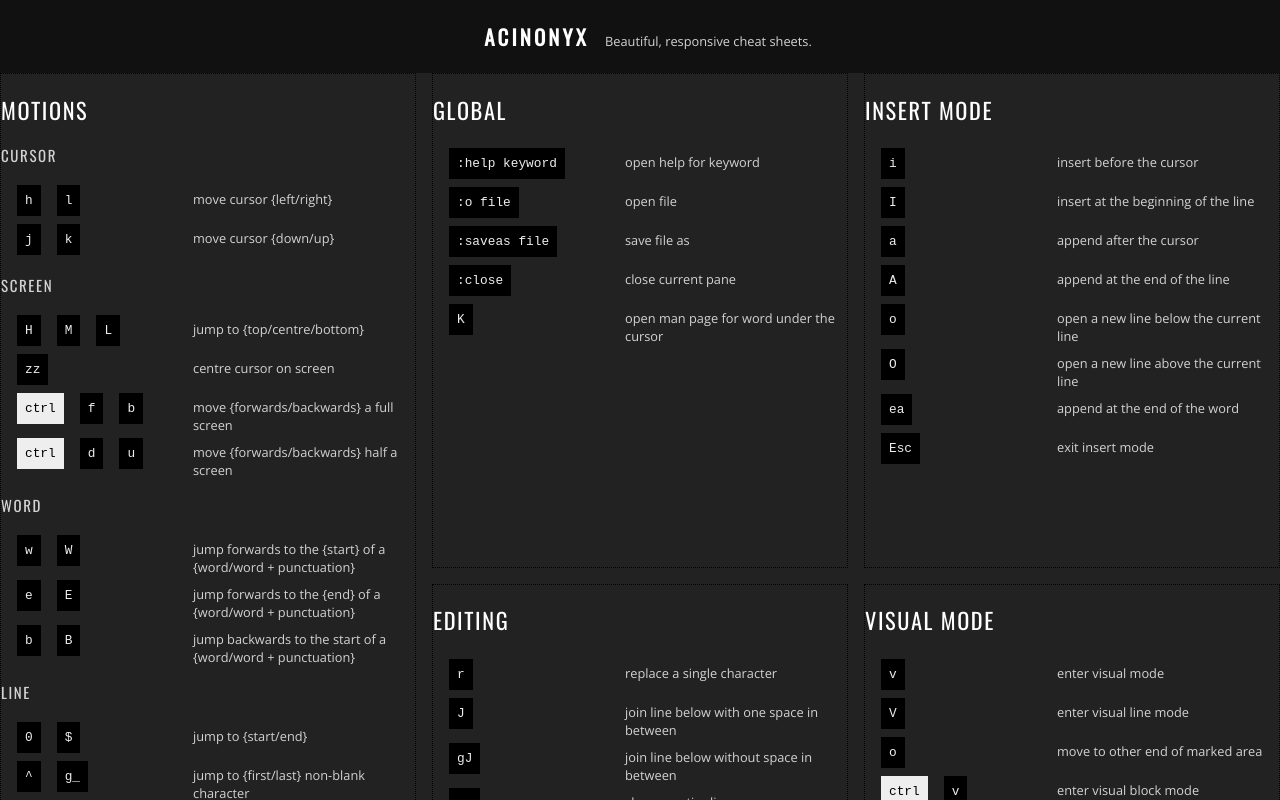
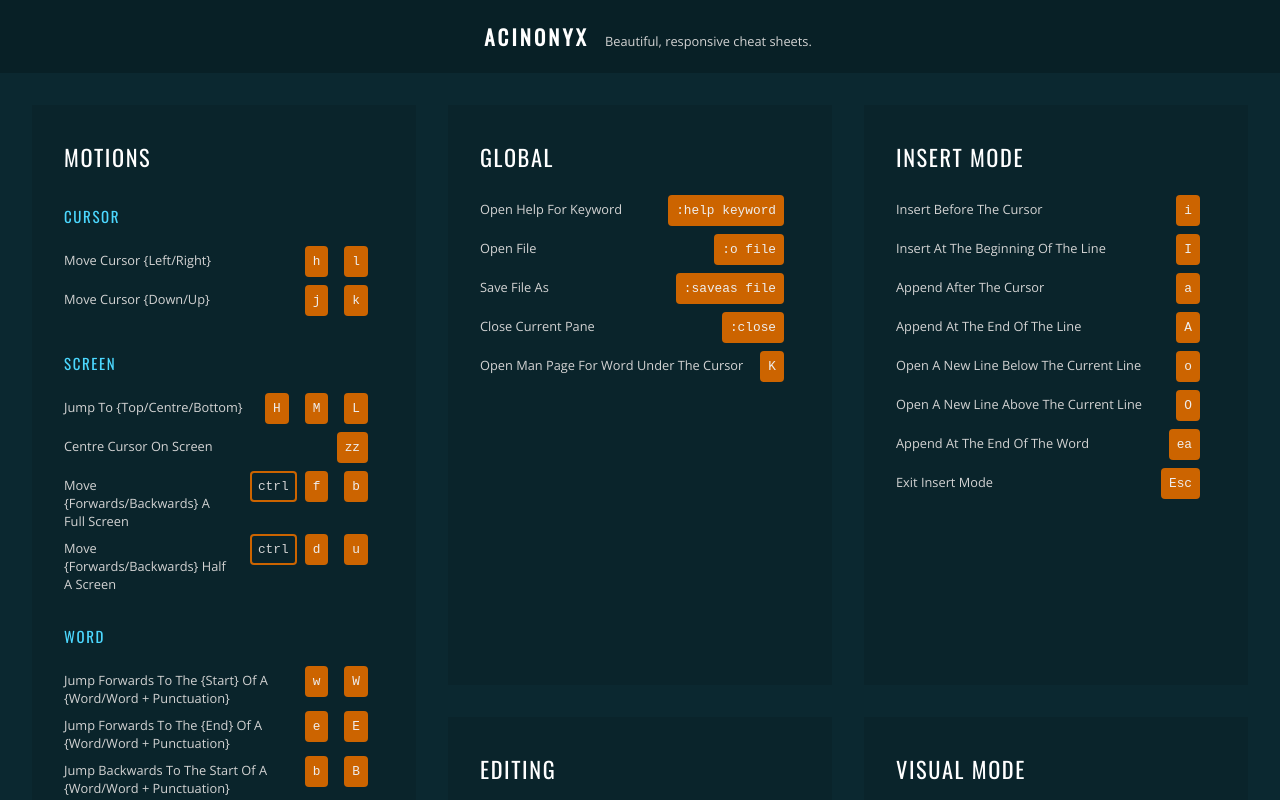
Before and after one commit to cpoliver/acinonyx, a React (Create React App) app: page / in a window 1280 px wide. Shown: the top 800 px of the page. Built offline with nearby package versions, Linux system fonts and the light colour scheme.

Commit message:
feat(styles): Overhaul styling

```diff
--- a/src/App.css
+++ b/src/App.css
@@ -4,7 +4,7 @@
 
 .c-app__header {
   align-items: baseline;
-  background-color: #111;
+  background-color: #082026;
   color: white;
   display: flex;
   justify-content: center;
@@ -12,8 +12,9 @@
 }
 
 .c-app__title {
+  font-size: 1.3rem;
+  letter-spacing: .2rem;
   padding: .2rem 1rem;
-  letter-spacing: .2rem;
   text-transform: uppercase;
 }
 
--- a/src/components/Item.js
+++ b/src/components/Item.js
@@ -12,11 +12,11 @@
 
 const Item = ({ modifiers = [], commands, description }) => (
   <div className="c-item">
+    <div className="c-item__description" dangerouslySetInnerHTML={{ __html: formatCode(description) }}></div>
     <div className="c-item__keys">
       <div className="c-item__modifiers">{ mapWithIndex(renderPre, modifiers) }</div>
       <div className="c-item__command">{ mapWithIndex(renderPre, commands) }</div>
     </div>
-    <div className="c-item__description" dangerouslySetInnerHTML={{ __html: formatCode(description) }}></div>
   </div>
 );
 
--- a/src/components/styles/CheatSheet.css
+++ b/src/components/styles/CheatSheet.css
@@ -1,5 +1,6 @@
 .c-cheat-sheet {
-  background: #222;
+  background: #0B2830;
+  padding: 2rem;
 }
 
 .c-cheat-sheet__title {
@@ -10,6 +11,6 @@
 .c-cheat-sheet__contents {
   display: grid;
   /* grid-auto-flow: row; */
-  grid-gap: 1rem;
+  grid-gap: 2rem;
   grid-template-columns: repeat(3, 1fr);
 }
--- a/src/components/styles/Item.css
+++ b/src/components/styles/Item.css
@@ -4,8 +4,13 @@
   display: flex;
 }
 
+.c-item__description {
+  display: inline-flex;
+  flex: 1;
+  text-transform: capitalize;
+}
+
 .c-item__keys {
-  min-width: 12rem;
   justify-self: flex-end;
 }
 
@@ -16,9 +21,9 @@
 }
 
 .c-item__modifiers > pre {
-  background: #eee;
-  color: #000;
-  margin: .25rem 0 .5rem 1rem;
+  box-shadow: inset 0px 0px 0px 2px #CC6400;
+  border-radius: 4px;
+  margin: .25rem -.5rem .5rem 1rem;
   padding: .5rem;
 }
 
@@ -29,19 +34,9 @@
 }
 
 .c-item__command > pre {
-  background: #000;
+  background: #CC6400;
+  border-radius: 4px;
   color: #eee;
   margin: .25rem .5rem;
   padding: .5rem;
 }
-
-.c-item__description {
-  display: inline-flex;
-}
-
-.c-item__description > pre {
-  background: #000;
-  color: #eee;
-  margin: -.1rem .5rem;
-  padding: .15rem;
-}
--- a/src/components/styles/Section.css
+++ b/src/components/styles/Section.css
@@ -1,13 +1,18 @@
 .c-section {
-  border: 1px dotted black;
+  background: #0A242B;
+  padding: 1rem 2rem;
 }
 
 .c-section__heading {
   color: white;
   font-size: 1.4rem;
+  font-weight: 500;
   text-transform: uppercase;
 }
 
 .c-subsection__heading {
+  color: #4CD8FF;
+  font-weight: 100;
+  margin-top: 2rem;
   text-transform: uppercase;
 }
--- a/src/index.css
+++ b/src/index.css
@@ -1,6 +1,7 @@
 @import url('https://fonts.googleapis.com/css?family=Open+Sans:300|Oswald');
 
 body {
+  color: #F6FDFF;
   margin: 0;
   padding: 0;
   font-family: 'Open Sans', sans-serif;
@@ -13,13 +14,4 @@
 }
 
 h1 {
-  font-size: 1.3rem;
 }
-
-h2 {
-  font-weight: 500;
-}
-
-h3 {
-  font-weight: 100;
-}
```
